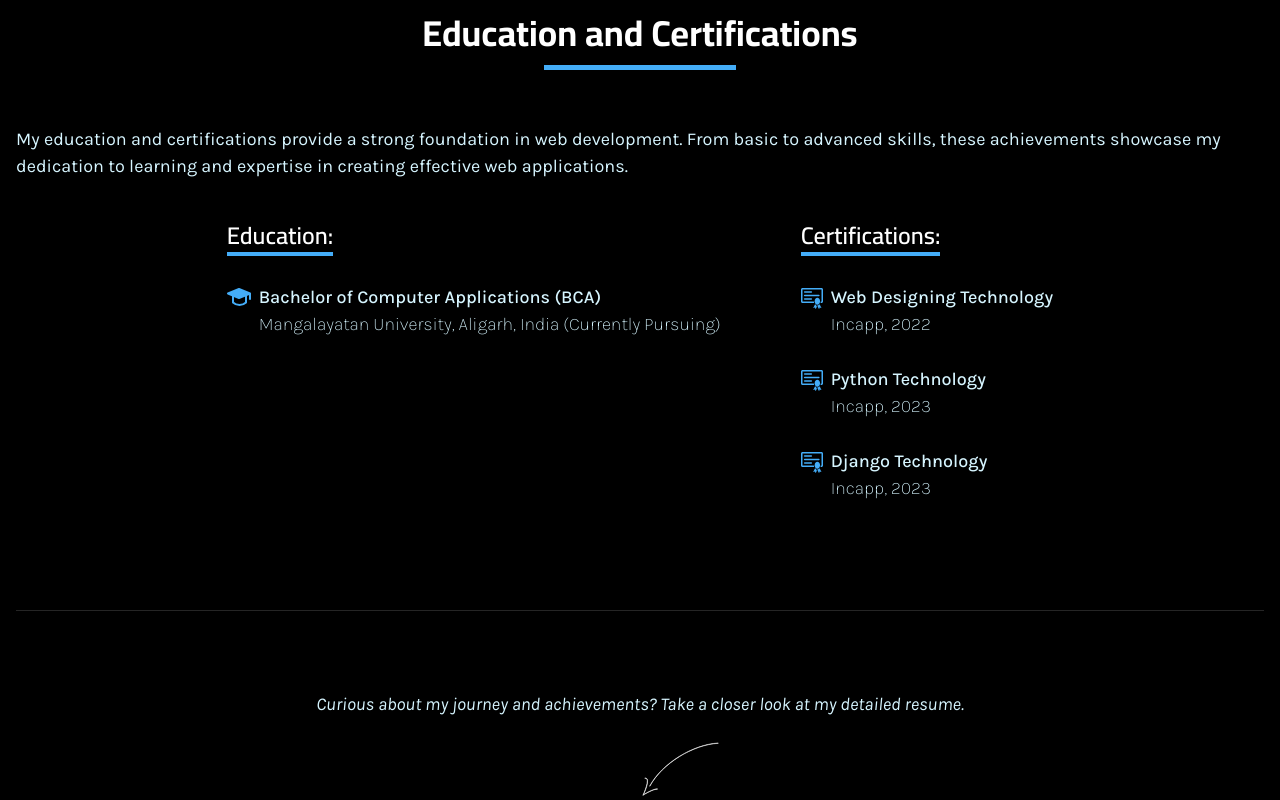
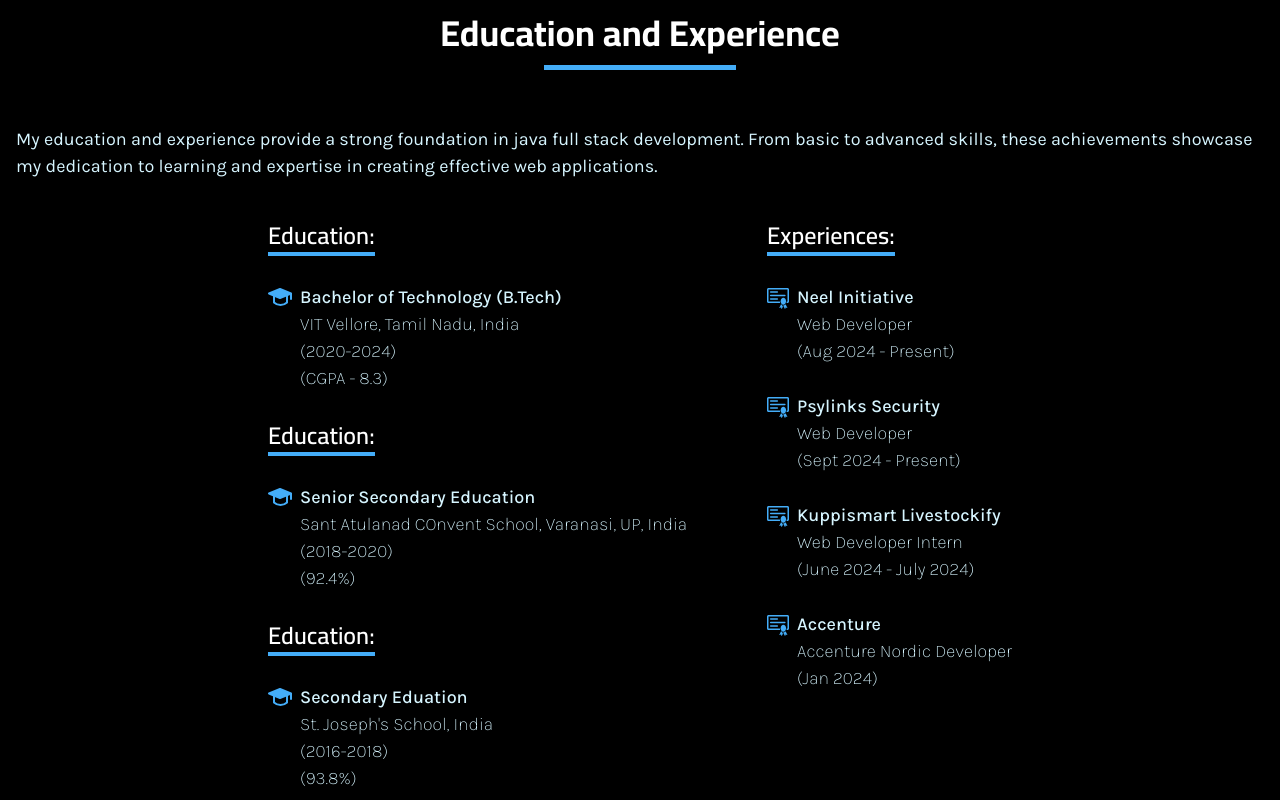
Before and after one commit to vickky122/vikrant_portfolio, a React (Vite) app: page /about in a window 1280 px wide. Shown: the part 2500-3300 px from the top of the page. Built offline with nearby package versions, Linux system fonts and the light colour scheme.

Commit message:
about section changes

```diff
--- a/src/components/About/About.jsx
+++ b/src/components/About/About.jsx
@@ -10,7 +10,7 @@
 import reactIcon from '../../assets/react-logo.svg';
 import pythonIcon from '../../assets/python-logo.svg';
 import djangoIcon from '../../assets/django-logo.svg';
-import javaIcon from '../../assets/java-logo.png';
+import javaIcon from '../../assets/java-logo.svg';
 import wordpressIcon from '../../assets/wordpress-logo.svg';
 import figmaIcon from '../../assets/figma-logo.svg';
 import vscodeIcon from '../../assets/vscode-logo.svg';
@@ -172,21 +172,30 @@
         {/* Education and certifications div */}
         <div className="py-20">
           <div className='flex flex-col items-center'>
-            <h1 className='font-cairo font-bold text-4xl text-center'>Education and Certifications</h1>
+            <h1 className='font-cairo font-bold text-4xl text-center'>Education and Experience</h1>
             <hr className='border-b-4 border-secondary w-48 mt-3 mb-14 mx-auto md:mx-0' />
           </div>
-          <p className='text-accent'>My education and certifications provide a strong foundation in web development. From basic to advanced skills, these achievements showcase my dedication to learning and expertise in creating effective web applications.</p>
+          <p className='text-accent'>My education and experience provide a strong foundation in java full stack development. From basic to advanced skills, these achievements showcase my dedication to learning and expertise in creating effective web applications.</p>
           <div className='flex justify-center md:gap-20 flex-col md:flex-row mt-10'>
             <div className='mb-5'>
               <h2 className='font-cairo text-2xl font-semibold border-b-4 border-secondary w-max'>Education:</h2>
-              <p className='font-medium flex items-start gap-2 my-7 text-accent'><img src={educationIcon} alt="degree-icon" className='mt-1' /><span>Bachelor of Computer Applications (BCA) <br /> <span className='font-extralight'>Mangalayatan University, Aligarh, India
-                (Currently Pursuing)</span></span></p>
+              <p className='font-medium flex items-start gap-2 my-7 text-accent'><img src={educationIcon} alt="degree-icon" className='mt-1' /><span>Bachelor of Technology (B.Tech) <br /> <span className='font-extralight'>VIT Vellore, Tamil Nadu, India<br></br>
+                (2020-2024)<br></br> (CGPA - 8.3)</span></span></p>
+
+                <h2 className='font-cairo text-2xl font-semibold border-b-4 border-secondary w-max'>Education:</h2>
+              <p className='font-medium flex items-start gap-2 my-7 text-accent'><img src={educationIcon} alt="degree-icon" className='mt-1' /><span>Senior Secondary Education <br /> <span className='font-extralight'>Sant Atulanad COnvent School, Varanasi, UP, India<br></br>
+                (2018-2020)<br></br>(92.4%)</span></span></p>
+
+                <h2 className='font-cairo text-2xl font-semibold border-b-4 border-secondary w-max'>Education:</h2>
+              <p className='font-medium flex items-start gap-2 my-7 text-accent'><img src={educationIcon} alt="degree-icon" className='mt-1' /><span>Secondary Eduation <br /> <span className='font-extralight'>St. Joseph's School, India<br></br>
+                (2016-2018)<br></br>(93.8%)</span></span></p>
             </div>
             <div>
-              <h2 className='font-cairo text-2xl font-semibold border-b-4 border-secondary w-max'>Certifications:</h2>
-              <p className='font-medium flex items-start gap-2 my-7 text-accent'><img src={certificationIcon} alt="certification-icon" className='mt-1' /><span>Web Designing Technology <br /> <span className='font-extralight'>Incapp, 2022</span></span></p>
-              <p className='font-medium flex items-start gap-2 my-7 text-accent'><img src={certificationIcon} alt="certification-icon" className='mt-1' /><span>Python Technology <br /> <span className='font-extralight'>Incapp, 2023</span></span></p>
-              <p className='font-medium flex items-start gap-2 my-7 text-accent'><img src={certificationIcon} alt="certification-icon" className='mt-1' /><span>Django Technology <br /> <span className='font-extralight'>Incapp, 2023</span></span></p>
+              <h2 className='font-cairo text-2xl font-semibold border-b-4 border-secondary w-max'>Experiences:</h2>
+              <p className='font-medium flex items-start gap-2 my-7 text-accent'><img src={certificationIcon} alt="certification-icon" className='mt-1' /><span>Neel Initiative <br /> <span className='font-extralight'>Web Developer<br></br>(Aug 2024 - Present)</span></span></p>
+              <p className='font-medium flex items-start gap-2 my-7 text-accent'><img src={certificationIcon} alt="certification-icon" className='mt-1' /><span>Psylinks Security <br /> <span className='font-extralight'>Web Developer<br></br>(Sept 2024 - Present)</span></span></p>
+              <p className='font-medium flex items-start gap-2 my-7 text-accent'><img src={certificationIcon} alt="certification-icon" className='mt-1' /><span>Kuppismart Livestockify <br /> <span className='font-extralight'>Web Developer Intern<br></br>(June 2024 - July 2024)</span></span></p>
+              <p className='font-medium flex items-start gap-2 my-7 text-accent'><img src={certificationIcon} alt="certification-icon" className='mt-1' /><span>Accenture <br /> <span className='font-extralight'>Accenture Nordic Developer<br></br>(Jan 2024)</span></span></p>
             </div>
           </div>
 
@@ -197,7 +206,7 @@
         <div className='py-20 flex flex-col items-center'>
           <p className='text-accent italic mb-6'>Curious about my journey and achievements? Take a closer look at my detailed resume.</p>
           <img src={arrowIcon} alt="arrow-icon" className='translate-x-10 mb-3' />
-          <a href="https://drive.google.com/file/d/1VfrwdctemkqPPCoykPZG-y8HkXSLqmue/view?usp=sharing" target='_blank'><CustomButton
+          <a href="https://drive.google.com/file/d/18wxxGA7P_0DzF85iKjzj11ofMXTxbRUf/view" target='_blank'><CustomButton
             text="View My Resume"
             icon={downloadIcon}
             className='w-[18px]'
```
Also changed, not shown: src/assets/java-logo.svg (added), src/assets/python-logo.svg.
